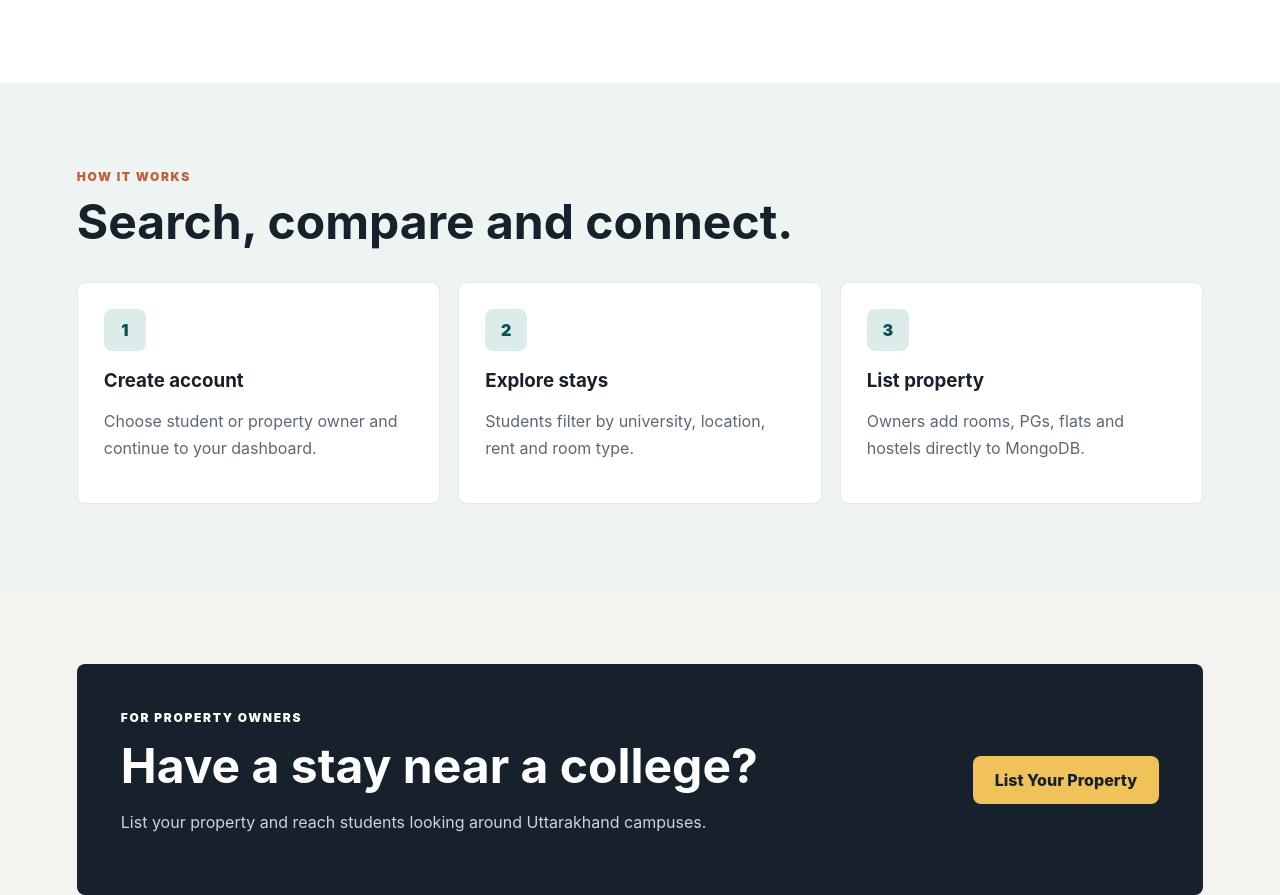
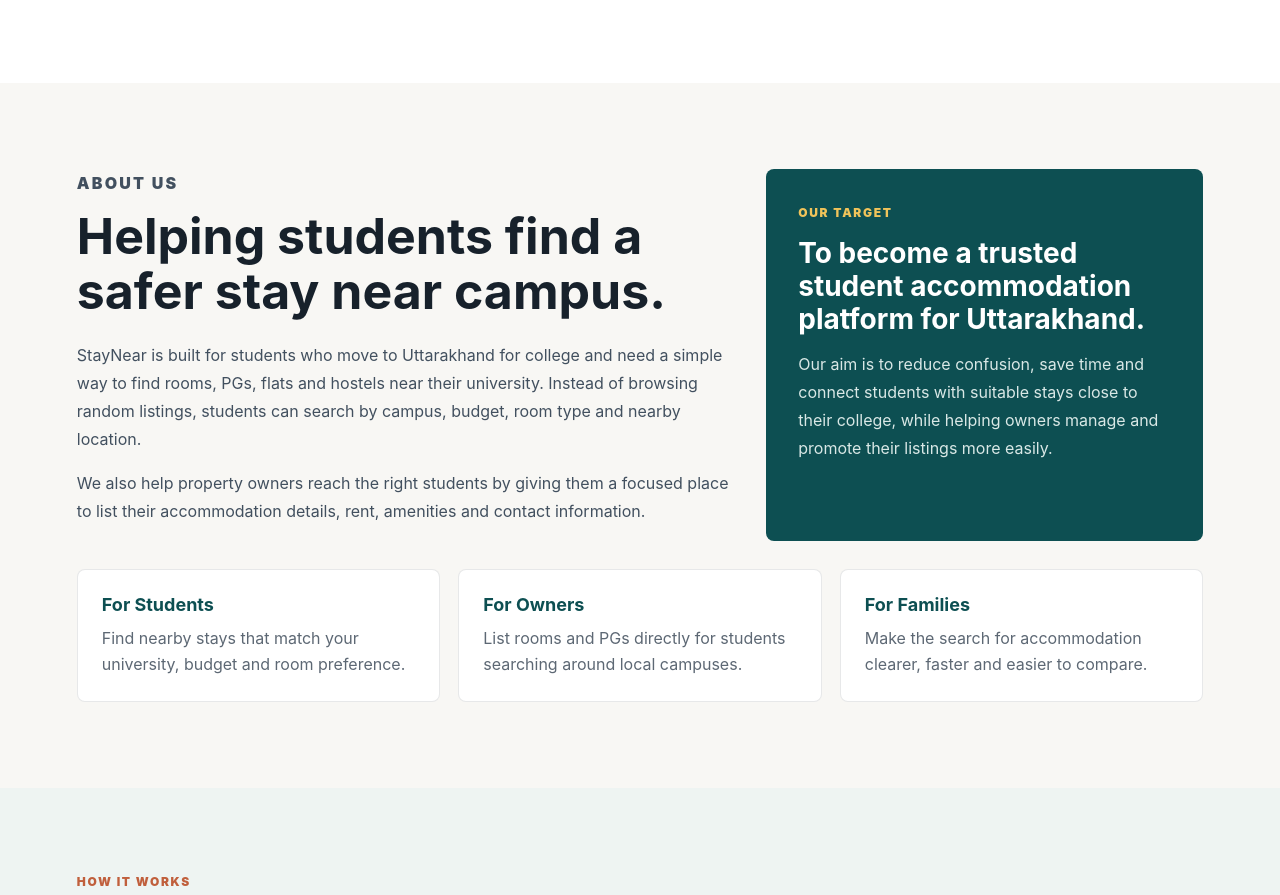
Before and after one commit to srivastavaharsh2921-art/staynear, a website: page frontend/index.html in a window 1280 px wide. Shown: the part 1225-2120 px from the top of the page. Drawn offline with Linux system fonts and the light colour scheme.

```diff
--- a/frontend/index.html
+++ b/frontend/index.html
@@ -13,6 +13,7 @@
         <a class="logo" href="index.html">StayNear</a>
         <nav>
             <a href="index.html">Home</a>
+            <a href="#about">About Us</a>
             <a href="login.html">Login</a>
             <a href="signup.html" class="nav-signup">Sign Up</a>
         </nav>
@@ -80,6 +81,53 @@
             </div>
         </section>
 
+        <section id="about" class="about-section">
+            <div class="about-content">
+                <div class="about-copy">
+                    <p class="dashboard-label">ABOUT US</p>
+                    <h2>Helping students find a safer stay near campus.</h2>
+                    <p>
+                        StayNear is built for students who move to Uttarakhand for college and
+                        need a simple way to find rooms, PGs, flats and hostels near their
+                        university. Instead of browsing random listings, students can search by
+                        campus, budget, room type and nearby location.
+                    </p>
+                    <p>
+                        We also help property owners reach the right students by giving them a
+                        focused place to list their accommodation details, rent, amenities and
+                        contact information.
+                    </p>
+                </div>
+
+                <div class="about-highlight">
+                    <span>Our Target</span>
+                    <h3>To become a trusted student accommodation platform for Uttarakhand.</h3>
+                    <p>
+                        Our aim is to reduce confusion, save time and connect students with
+                        suitable stays close to their college, while helping owners manage and
+                        promote their listings more easily.
+                    </p>
+                </div>
+            </div>
+
+            <div class="aim-grid">
+                <article class="aim-card">
+                    <strong>For Students</strong>
+                    <p>Find nearby stays that match your university, budget and room preference.</p>
+                </article>
+
+                <article class="aim-card">
+                    <strong>For Owners</strong>
+                    <p>List rooms and PGs directly for students searching around local campuses.</p>
+                </article>
+
+                <article class="aim-card">
+                    <strong>For Families</strong>
+                    <p>Make the search for accommodation clearer, faster and easier to compare.</p>
+                </article>
+            </div>
+        </section>
+
         <section class="how-section">
             <div class="section-heading">
                 <p class="dashboard-label">HOW IT WORKS</p>
--- a/frontend/script.js
+++ b/frontend/script.js
@@ -1,4 +1,17 @@
-const API_BASE = "https://staynearbackend.vercel.app/api";
+const API_BASE = (() => {
+    const configuredBase =
+        window.STAYNEAR_API_BASE || localStorage.getItem("staynearApiBase");
+
+    if (configuredBase) {
+        return configuredBase.replace(/\/$/, "");
+    }
+
+    const isLocal =
+        window.location.protocol === "file:" ||
+        ["localhost", "127.0.0.1"].includes(window.location.hostname);
+
+    return isLocal ? "http://localhost:5000/api" : "/api";
+})();
 
 const UTTARAKHAND_UNIVERSITIES = [
     "Dev Bhoomi Uttarakhand University",
--- a/frontend/style.css
+++ b/frontend/style.css
@@ -278,6 +278,85 @@
 
 .how-section {
     background: #eef4f2;
+}
+
+.about-section {
+    padding: 86px 6vw;
+    background: #f8f7f4;
+}
+
+.about-content {
+    display: grid;
+    grid-template-columns: minmax(0, 1.2fr) minmax(320px, 0.8fr);
+    gap: 34px;
+    align-items: stretch;
+}
+
+.about-copy h2 {
+    max-width: 760px;
+    margin: 0 0 22px;
+    color: #17212b;
+    font-size: clamp(32px, 4vw, 50px);
+    line-height: 1.1;
+}
+
+.about-copy p {
+    max-width: 760px;
+    color: #42505f;
+    font-size: 16px;
+    line-height: 1.75;
+}
+
+.about-highlight {
+    padding: 32px;
+    border-radius: 8px;
+    color: #ffffff;
+    background: #0d4f52;
+}
+
+.about-highlight span {
+    color: #f0c35a;
+    font-size: 12px;
+    font-weight: 900;
+    letter-spacing: 0.14em;
+    text-transform: uppercase;
+}
+
+.about-highlight h3 {
+    margin: 16px 0 14px;
+    font-size: 28px;
+    line-height: 1.18;
+}
+
+.about-highlight p {
+    margin: 0;
+    color: #d9e8e6;
+    line-height: 1.75;
+}
+
+.aim-grid {
+    display: grid;
+    grid-template-columns: repeat(3, minmax(0, 1fr));
+    gap: 18px;
+    margin-top: 28px;
+}
+
+.aim-card {
+    padding: 24px;
+    border: 1px solid rgba(23, 33, 43, 0.1);
+    border-radius: 8px;
+    background: #ffffff;
+}
+
+.aim-card strong {
+    color: #0d4f52;
+    font-size: 18px;
+}
+
+.aim-card p {
+    margin: 10px 0 0;
+    color: #5d6874;
+    line-height: 1.65;
 }
 
 .section-heading {
@@ -953,7 +1032,8 @@
 @media (max-width: 980px) {
     .hero,
     .auth-container,
-    .property-layout {
+    .property-layout,
+    .about-content {
         grid-template-columns: 1fr;
     }
 
@@ -967,7 +1047,8 @@
 
     .property-grid,
     .feature-grid,
-    .steps-grid {
+    .steps-grid,
+    .aim-grid {
         grid-template-columns: repeat(2, minmax(0, 1fr));
     }
 
@@ -1027,6 +1108,7 @@
 
     .feature-grid,
     .steps-grid,
+    .aim-grid,
     .property-grid,
     .owner-stats,
     .search-grid,
--- a/package.json
+++ b/package.json
@@ -6,7 +6,8 @@
   "scripts": {
     "start": "node backend/src/server.js",
     "dev": "nodemon backend/src/server.js",
-    "vercel-build": "echo \"No build step required\""
+    "vercel-build": "echo \"No build step required\"",
+    "netlify-build": "echo \"No build step required\""
   },
   "keywords": [
     "student",
@@ -23,7 +24,8 @@
     "dotenv": "^18.0.5",
     "express": "^5.2.1",
     "jsonwebtoken": "^9.0.3",
-    "mongoose": "^9.11.0"
+    "mongoose": "^9.11.0",
+    "serverless-http": "^3.2.0"
   },
   "devDependencies": {
     "nodemon": "^3.1.14"
```
Also changed, not shown: VERCEL_DEPLOYMENT.md (+15 -0 lines), backend/src/controllers/property.controller.js (+16 -1 lines), backend/src/server.js (+10 -1 lines), netlify/functions/api.js (added, +19 -0 lines), backend/vercel.json, frontend/vercel.json (added), netlify.toml (added), 2 other files.
